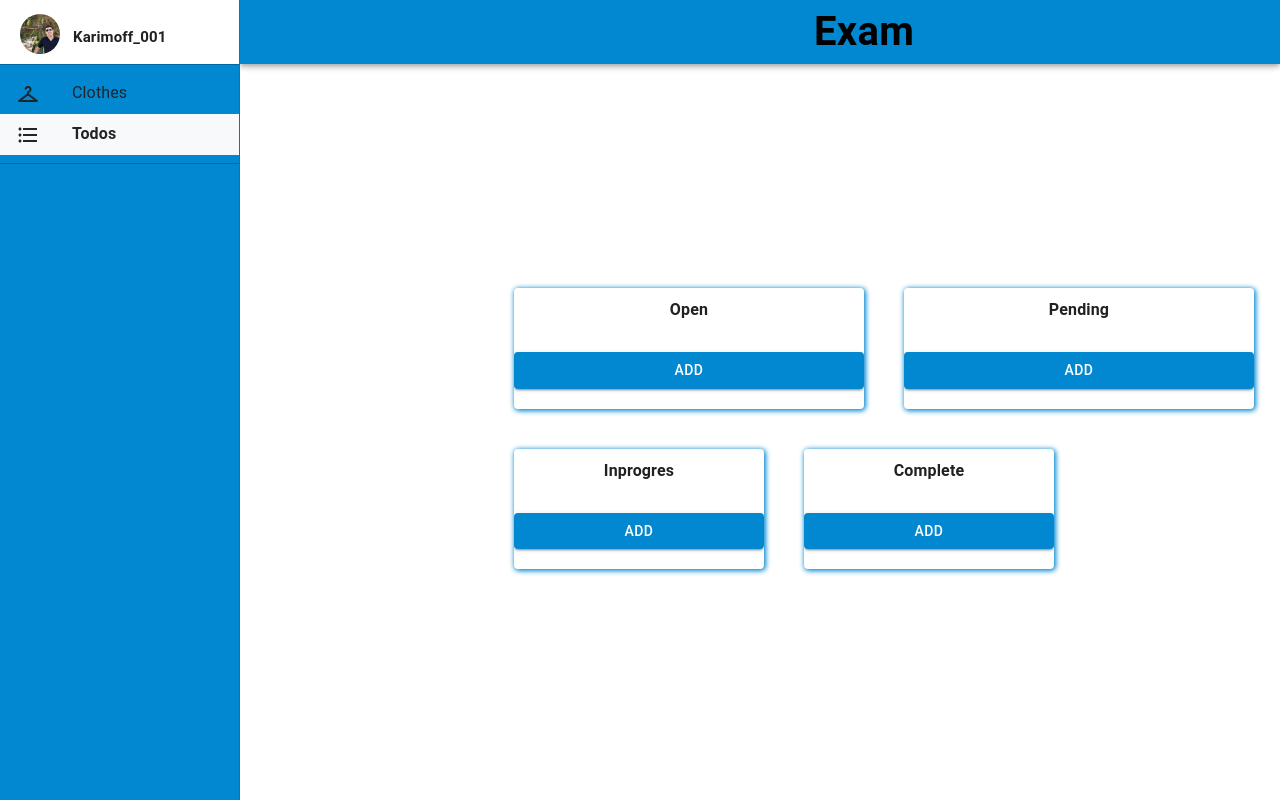
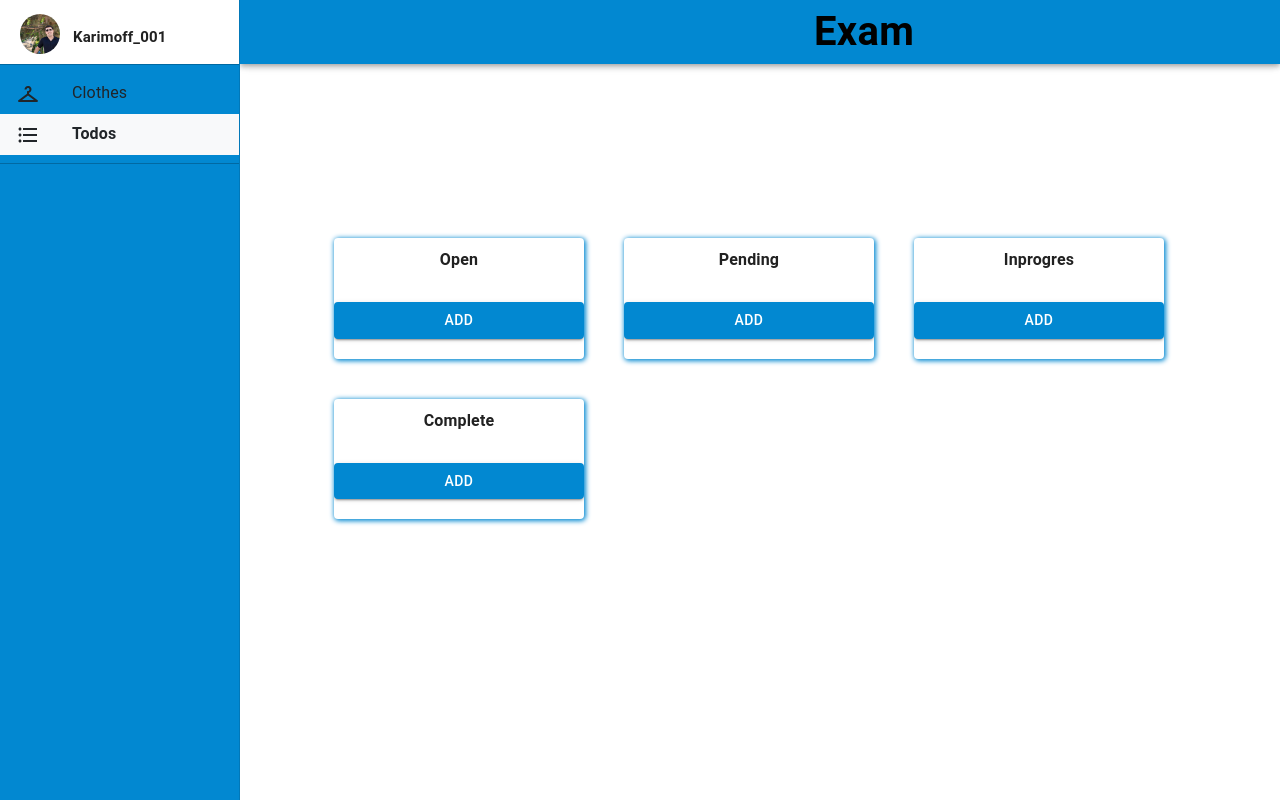
Before and after one commit to karimoffabdulatif/exam_project_6th_moth, a React (Vite) app: page /main/todos in a window 1280 px wide. Built offline with nearby package versions, Linux system fonts and the light colour scheme.

Commit message:
Update todos.jsx

```diff
--- a/src/pages/todos/todos.jsx
+++ b/src/pages/todos/todos.jsx
@@ -14,13 +14,13 @@ const Todos = () => {
         display: "flex",
         flexWrap: "wrap",
         gap: "40px",
-        marginLeft: "250px",
-        marginTop: "200px",
+         marginLeft: "70px",
+        marginTop: "150px",
       }}
     >
       <Card
         style={{
-          maxWidth: "350px",
+          maxWidth: "250px",
           width: "100%",
           boxShadow: "1px 1px 5px 1px #0288d1"
         }}
@@ -48,7 +48,7 @@ const Todos = () => {
       </Card>
       <Card
         style={{
-          maxWidth: "350px",
+          maxWidth: "250px",
           width: "100%",
           boxShadow: "1px 1px 5px 1px #0288d1"
 
```
